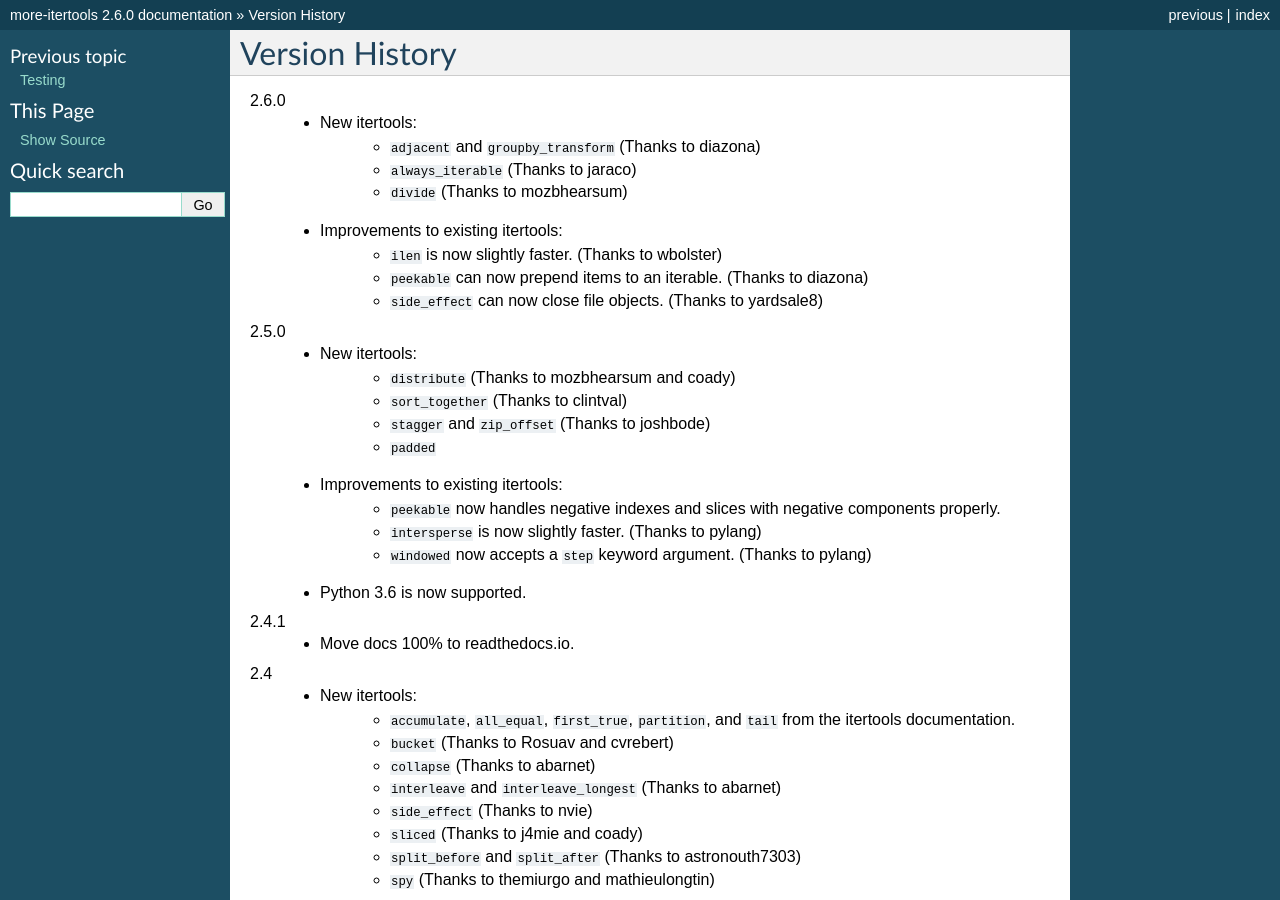
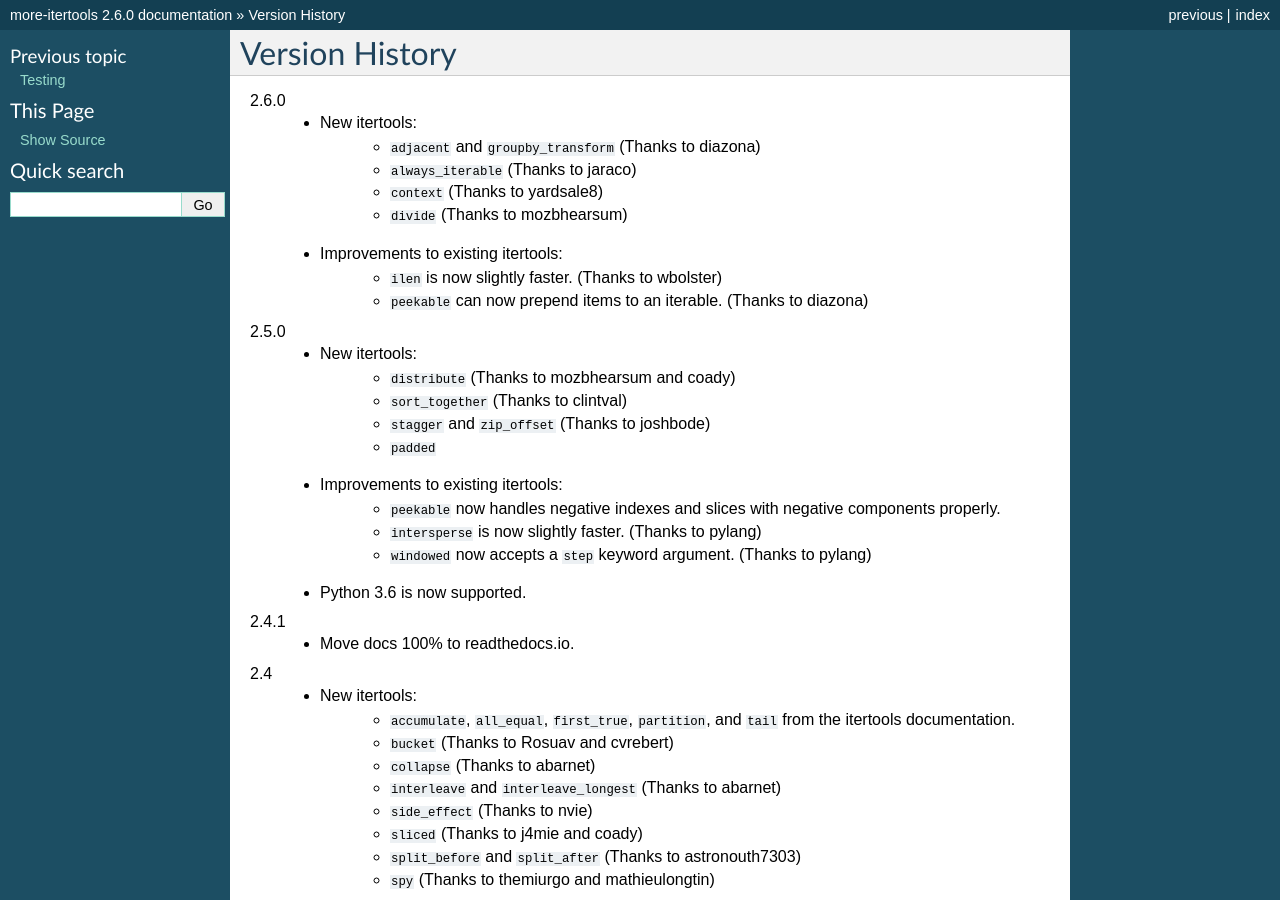
Before and after one commit to more-itertools/more-itertools, a Sphinx documentation site: the page built from docs/versions.rst, in a window 1280 px wide and 900 px high. Built offline with Sphinx 7.4.7, drawn with Linux system fonts in a browser that asks for light colours.

Commit message:
Add context() to versions.rst

```diff
--- a/docs/versions.rst
+++ b/docs/versions.rst
@@ -6,11 +6,11 @@ Version History
     * New itertools:
         * ``adjacent`` and ``groupby_transform`` (Thanks to diazona)
         * ``always_iterable`` (Thanks to jaraco)
+        * ``context`` (Thanks to yardsale8)
         * ``divide`` (Thanks to mozbhearsum)
     * Improvements to existing itertools:
         * ``ilen`` is now slightly faster. (Thanks to wbolster)
         * ``peekable`` can now prepend items to an iterable. (Thanks to diazona)
-        * ``side_effect`` can now close file objects. (Thanks to yardsale8)
 
 2.5.0
     * New itertools:
```
